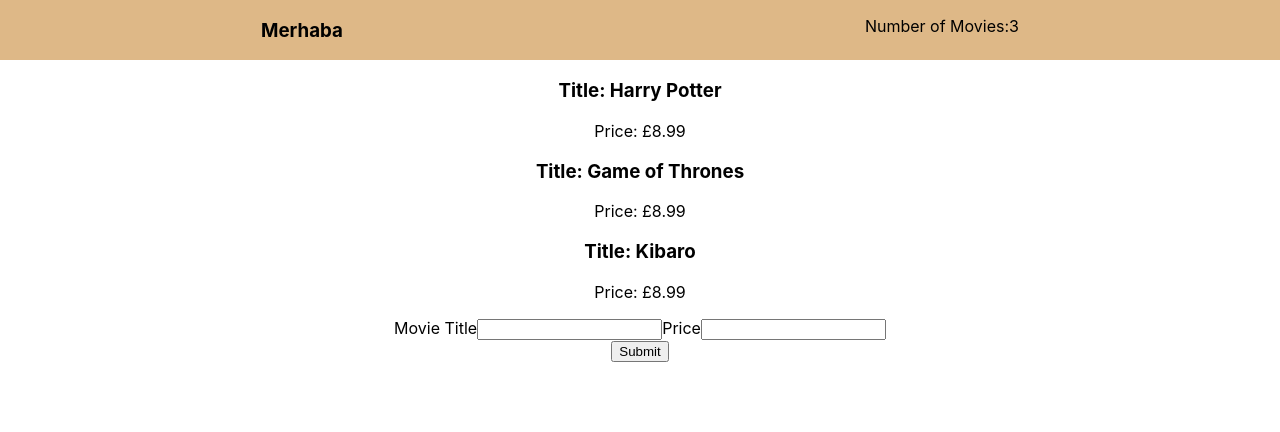
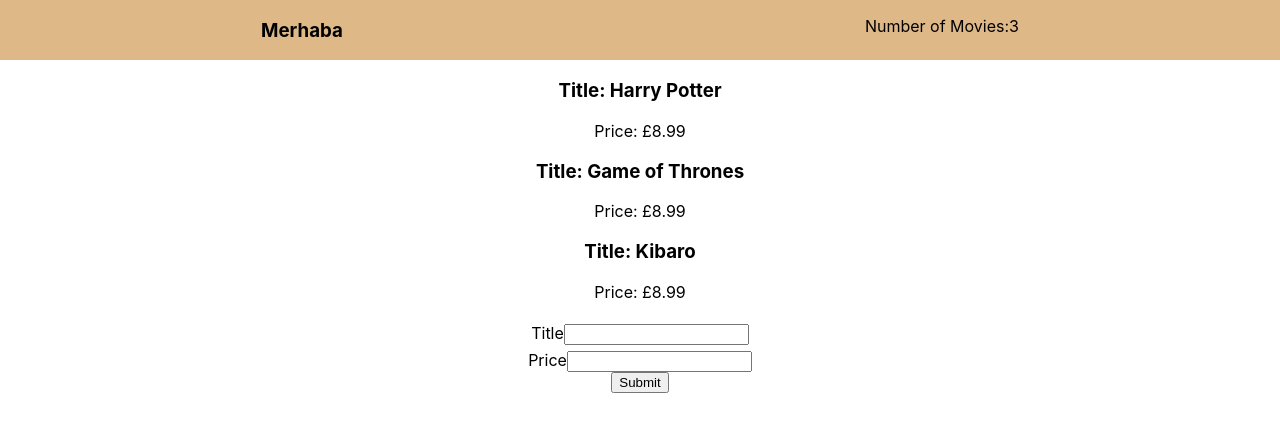
Before and after one commit to halitos/react-states-context, a React (Create React App) app: page / in a window 1280 px wide. Shown: the top 432 px of the page. Built offline with nearby package versions, Linux system fonts and the light colour scheme.

Commit message:
form modified

```diff
--- a/src/AddMovie.js
+++ b/src/AddMovie.js
@@ -24,12 +24,16 @@ const AddMovie = () => {
   }
 
   return (
-    <form onSubmit={addMovie}>
-      <label>Movie Title</label>
-      <input type="text" name="name" value={name} onChange={updateName} />
-      <label>Price</label>
-      <input type="text" name="price" value={price} onChange={updatePrice} />
-      <br />
+    <form onSubmit={addMovie} className="form-div">
+      <div className="box-1">
+        <label>Title</label>
+        <input type="text" name="name" value={name} onChange={updateName} />
+      </div>
+      <div className="box-2">
+        <label>Price</label>
+        <input type="text" name="price" value={price} onChange={updatePrice} />
+      </div>
+
       <button>Submit</button>
     </form>
   );
--- a/src/App.css
+++ b/src/App.css
@@ -8,3 +8,15 @@
   padding: 20px, 10px;
   background-color: burlywood;
 }
+
+.form-div {
+  display: flex;
+  flex-direction: column;
+  align-items: center;
+  justify-content: space-around;
+}
+
+.box-1,
+.box-2 {
+  padding-top: 5px;
+}
```
